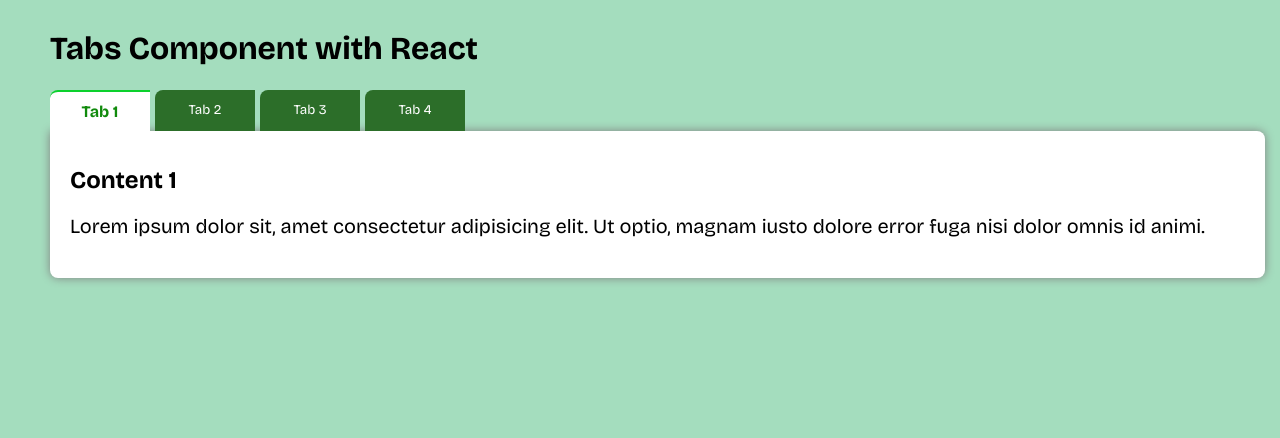
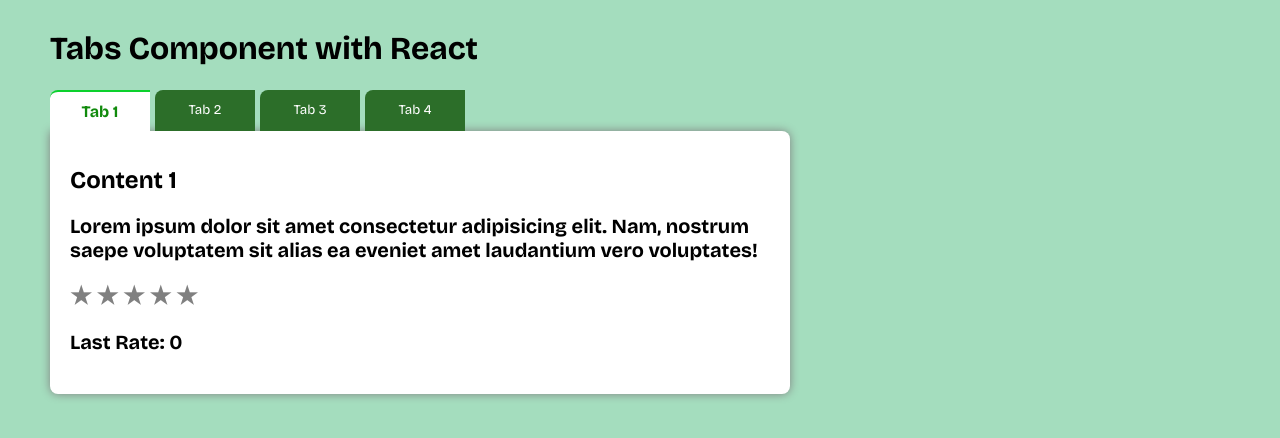
Before and after one commit to MahdisAmin/Tabs-component-with-react, a React (Vite) app in the folder react-app/: page / in a window 1280 px wide. Shown: the top 438 px of the page. Built offline with nearby package versions, Linux system fonts and the light colour scheme; a web font is replaced by a local one.

Commit message:
add rating feature to project

```diff
--- /dev/null
+++ b/react-app/src/Rating.jsx
@@ -0,0 +1,26 @@
+import React, { useState } from "react";
+
+const Rating = ({ onRate }) => {
+  const [rating, setRating] = useState(0);
+
+  const handleRating = (rate) => {
+    setRating(rate);
+    onRate(rate);
+  };
+
+  return (
+    <div className="rating">
+      {[1, 2, 3, 4, 5].map((star) => (
+        <span
+          key={star}
+          className={`star ${rating >= star ? "selected" : ""}`}
+          onClick={() => handleRating(star)}
+        >
+          ★
+        </span>
+      ))}
+    </div>
+  );
+};
+
+export default Rating;
--- a/react-app/src/Tabs.jsx
+++ b/react-app/src/Tabs.jsx
@@ -1,9 +1,19 @@
-import React from "react";
+import React, { useState, useEffect } from "react";
 import Tab from "./Tab";
+import Rating from "./Rating";
 
-function Tabs({ activeTab, onTabClick }) {
+const Tabs = ({ activeTab, onTabClick }) => {
+  const [ratings, setRatings] = useState({ 1: 0, 2: 0, 3: 0, 4: 0 });
+
+  const handleRate = (tabIndex, rate) => {
+    setRatings((prevRatings) => ({
+      ...prevRatings,
+      [tabIndex]: rate,
+    }));
+  };
+
   return (
-    <>
+    <div>
       <div className="tabs">
         <Tab
           label="Tab 1"
@@ -27,17 +37,57 @@ function Tabs({ activeTab, onTabClick }) {
         />
       </div>
       <div className="content">
-        {activeTab === 1 && <div>Content 1</div>}
-        {activeTab === 2 && <div>Content 2</div>}
-        {activeTab === 3 && <div>Content 3</div>}
-        {activeTab === 4 && <div>Content 4</div>}
-        <p>
-          Lorem ipsum dolor sit, amet consectetur adipisicing elit. Ut optio,
-          magnam iusto dolore error fuga nisi dolor omnis id animi.
-        </p>
+        {activeTab === 1 && (
+          <div>
+            Content 1
+            <p>
+              Lorem ipsum dolor sit amet consectetur adipisicing elit. Nam,
+              nostrum saepe voluptatem sit alias ea eveniet amet laudantium vero
+              voluptates!
+            </p>
+            <Rating onRate={(rate) => handleRate(1, rate)} />
+            <p>Last Rate: {ratings[1]}</p>
+          </div>
+        )}
+        {activeTab === 2 && (
+          <div>
+            Content 2
+            <p>
+              Lorem ipsum dolor sit amet consectetur adipisicing elit. Nam,
+              nostrum saepe voluptatem sit alias ea eveniet amet laudantium vero
+              voluptates!
+            </p>
+            <Rating onRate={(rate) => handleRate(2, rate)} />
+            <p>Last Rate: {ratings[2]}</p>
+          </div>
+        )}
+        {activeTab === 3 && (
+          <div>
+            Content 3
+            <p>
+              Lorem ipsum dolor sit amet consectetur adipisicing elit. Nam,
+              nostrum saepe voluptatem sit alias ea eveniet amet laudantium vero
+              voluptates!
+            </p>
+            <Rating onRate={(rate) => handleRate(3, rate)} />
+            <p>Last Rate: {ratings[3]}</p>
+          </div>
+        )}
+        {activeTab === 4 && (
+          <div>
+            Content 4
+            <p>
+              Lorem ipsum dolor sit amet consectetur adipisicing elit. Nam,
+              nostrum saepe voluptatem sit alias ea eveniet amet laudantium vero
+              voluptates!
+            </p>
+            <Rating onRate={(rate) => handleRate(4, rate)} />
+            <p>Last Rate: {ratings[4]}</p>
+          </div>
+        )}
       </div>
-    </>
+    </div>
   );
-}
+};
 
 export default Tabs;
--- a/react-app/src/style.css
+++ b/react-app/src/style.css
@@ -36,7 +36,7 @@ body {
   margin-top: 0px;
   box-shadow: 0px 0px 10px gray;
   background-color: white;
-  width: 100%;
+  width: 700px;
   padding: 20px;
   border-radius: 0 8px 8px;
 }
@@ -48,3 +48,15 @@ body {
 .content p {
   font-size: 20px;
 }
+.rating{
+    display: flex;
+    gap:5px
+}
+.star{
+    cursor: pointer;
+    font-size: 24px;
+    color: gray;
+}
+.star.selected{
+    color: gold;
+}
```
